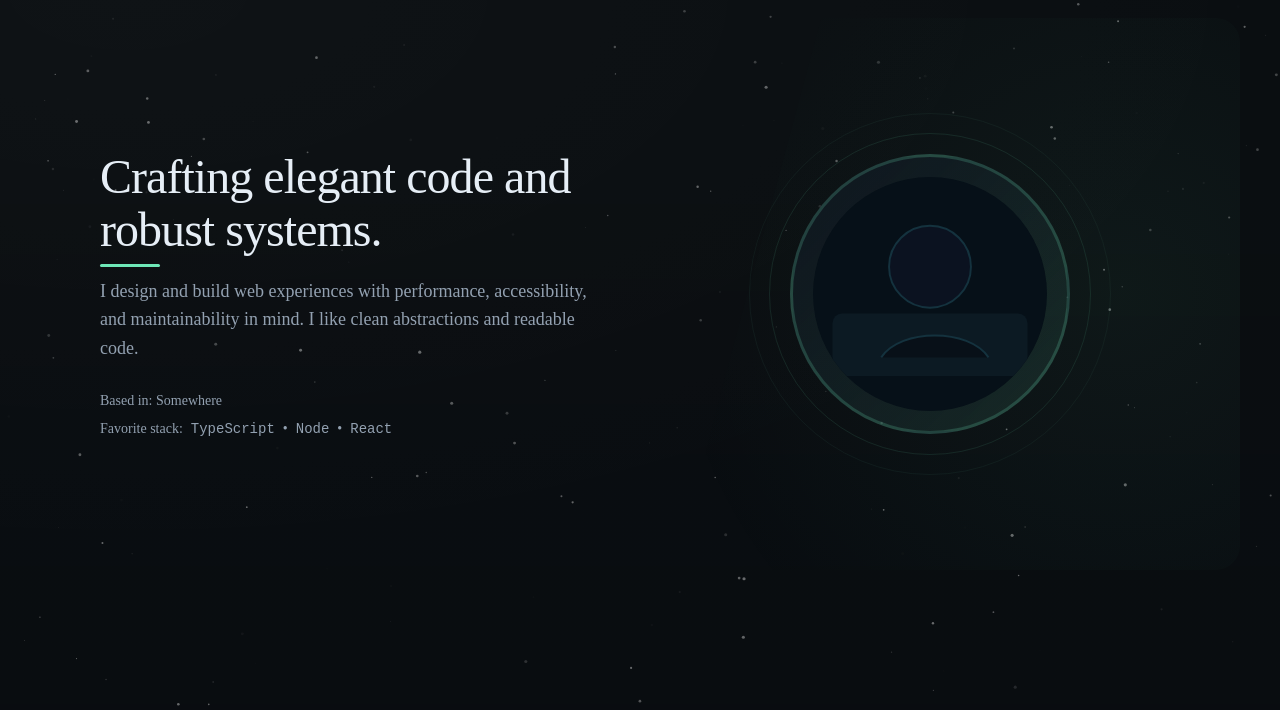
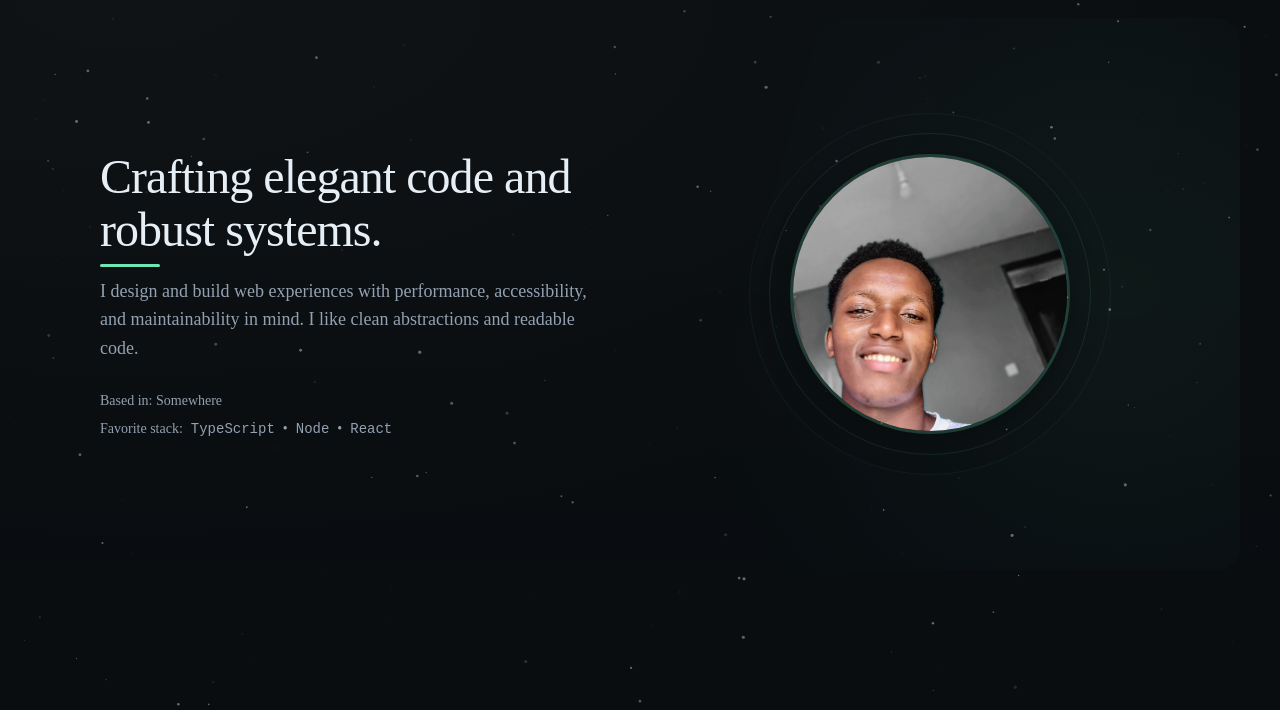
Before and after one commit to HR363/my_portfolio, a plain HTML site: page index.html in a window 1280 px wide. Shown: the part 90-800 px from the top of the page. Drawn offline with nearby package versions, Linux system fonts and the light colour scheme; a script that the page names is missing.

Commit message:
CARossel

```diff
--- a/css/styles.css
+++ b/css/styles.css
@@ -369,11 +369,11 @@ nav{
   width: 280px;
   height: 280px;
   border-radius: 50%;
-  background: linear-gradient(135deg, var(--panel), rgba(110,231,183,0.1));
-  padding: 20px;
+  object-fit: cover;
   border: 3px solid rgba(110,231,183,0.2);
   position: relative;
   z-index: 2;
+  box-shadow: 0 10px 30px rgba(0,0,0,0.3);
 }
 
 .hero-art::before{
@@ -994,6 +994,7 @@ nav{
   .hero-art img{
     width: 200px;
     height: 200px;
+    object-fit: cover;
   }
 
   .hero-art::before{
--- a/index.html
+++ b/index.html
@@ -57,7 +57,7 @@
         </div>
 
         <figure class="hero-art">
-          <img src="assets/avatar.svg" alt="Avatar placeholder" />
+          <img src="assets/20240531_145047-EDIT.jpg" alt="Profile picture" />
         </figure>
       </section>
 
```
Also changed, not shown: assets/20240531_145047-EDIT.jpg (added).
